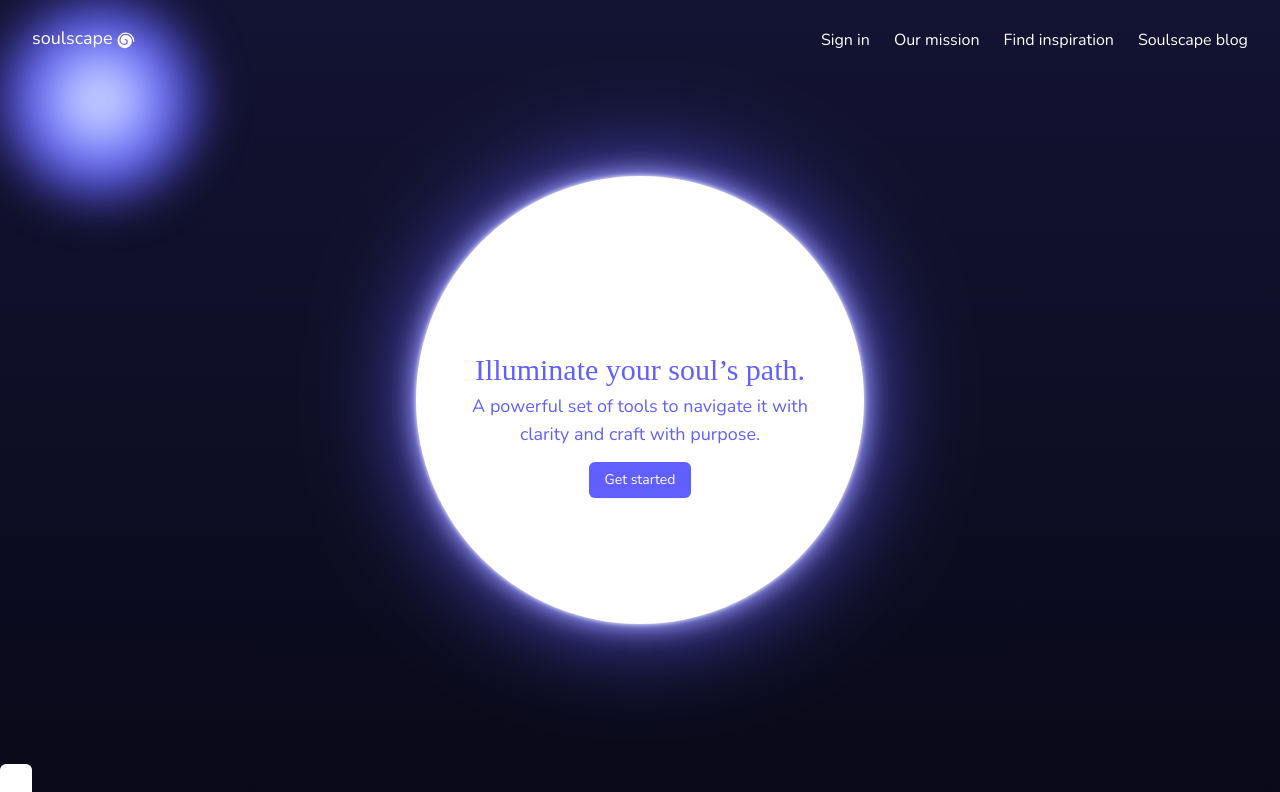
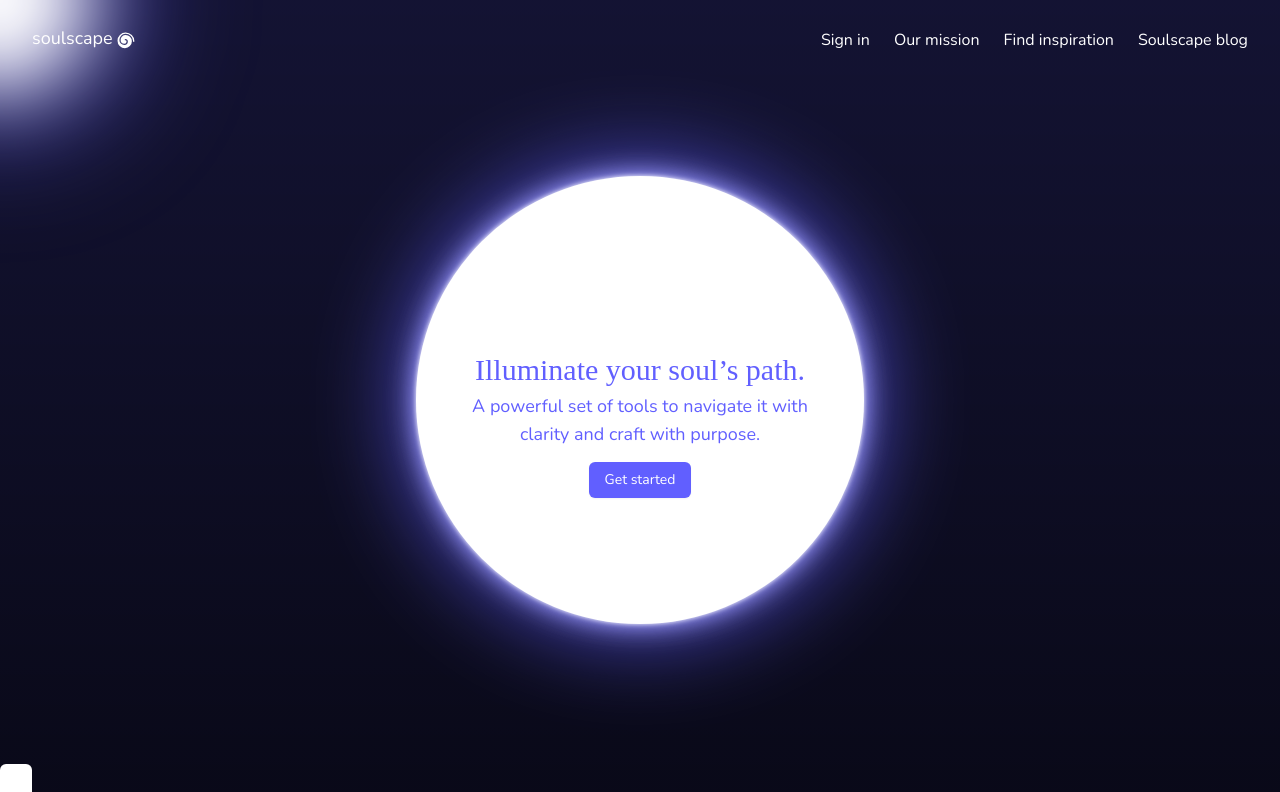
Before and after one commit to capt-ines/my-next-app, a Next.js app: page / in a window 1280 px wide. Shown: the top 792 px of the page. Built offline with nearby package versions, Linux system fonts and the light colour scheme; a web font is replaced by a local one.

Commit message:
fix: added blur mask for cursor effect

```diff
--- a/src/components/layout/IndexLayout.tsx
+++ b/src/components/layout/IndexLayout.tsx
@@ -10,7 +10,10 @@ interface LayoutProps {
 function IndexLayout({ children }: LayoutProps) {
   return (
     <div className="from-accent/20 overflow-hidden bg-linear-to-b to-transparent">
-      <MouseLight />
+      <div className="absolute h-screen w-screen blur-2xl">
+        <MouseLight />
+      </div>
+
       <div className="relative">
         <div className="absolute right-0 left-0">
           <Header />
--- a/src/components/ui/MouseLight.tsx
+++ b/src/components/ui/MouseLight.tsx
@@ -1,48 +1,31 @@
-import React, { useEffect, useState, RefObject, useRef } from "react";
-import { frame, motion, useSpring } from "framer-motion";
+import React, { useEffect, useState } from "react";
+import { motion } from "framer-motion";
 
-export default function MouseLight() {
-  const ref = useRef<HTMLDivElement>(null);
-  const { x, y } = useFollowPointer(ref);
+const MouseLight = () => {
+  const [position, setPosition] = useState({ x: 0, y: 0 });
+  //setposition x i y , 2 state
+
+  useEffect(() => {
+    const handleMouseMove = (event: MouseEvent) => {
+      const scrollX = window.scrollX || 0;
+      const scrollY = window.scrollY || 0;
+      setPosition({
+        x: event.clientX + scrollX,
+        y: event.clientY + scrollY,
+      });
+    };
+
+    window.addEventListener("mousemove", handleMouseMove);
+    return () => window.removeEventListener("mousemove", handleMouseMove);
+  }, []);
 
   return (
     <motion.div
-      className="via-accent bg-radial from-white to-transparent blur-xl"
-      ref={ref}
-      style={{ ...ball, x, y }}
+      animate={{ x: position.x, y: position.y }}
+      transition={{ type: "tween" }}
+      className="absolute -z-50 hidden aspect-square w-44 -translate-x-1/2 -translate-y-1/2 rounded-full bg-white shadow-[0_0_10px_#ffffff,0_0_5px_,0_0_100px_var(--accent),0_0_120px_var(--accent)] lg:block"
     />
   );
-}
+};
 
-const spring = { damping: 30, stiffness: 100, restDelta: 0.001 };
-
-export function useFollowPointer(ref: RefObject<HTMLDivElement | null>) {
-  const x = useSpring(0, spring);
-  const y = useSpring(0, spring);
-
-  useEffect(() => {
-    if (!ref.current) return;
-
-    const handlePointerMove = ({ clientX, clientY }: MouseEvent) => {
-      const element = ref.current!;
-
-      frame.read(() => {
-        x.set(clientX - element.offsetLeft - element.offsetWidth / 2);
-        y.set(clientY - element.offsetTop - element.offsetHeight / 2);
-      });
-    };
-
-    window.addEventListener("pointermove", handlePointerMove);
-
-    return () => window.removeEventListener("pointermove", handlePointerMove);
-  }, []);
-
-  return { x, y };
-}
-
-const ball = {
-  width: 200,
-  height: 200,
-  borderRadius: "50%",
-  position: "absolute",
-};
+export default MouseLight;
```
